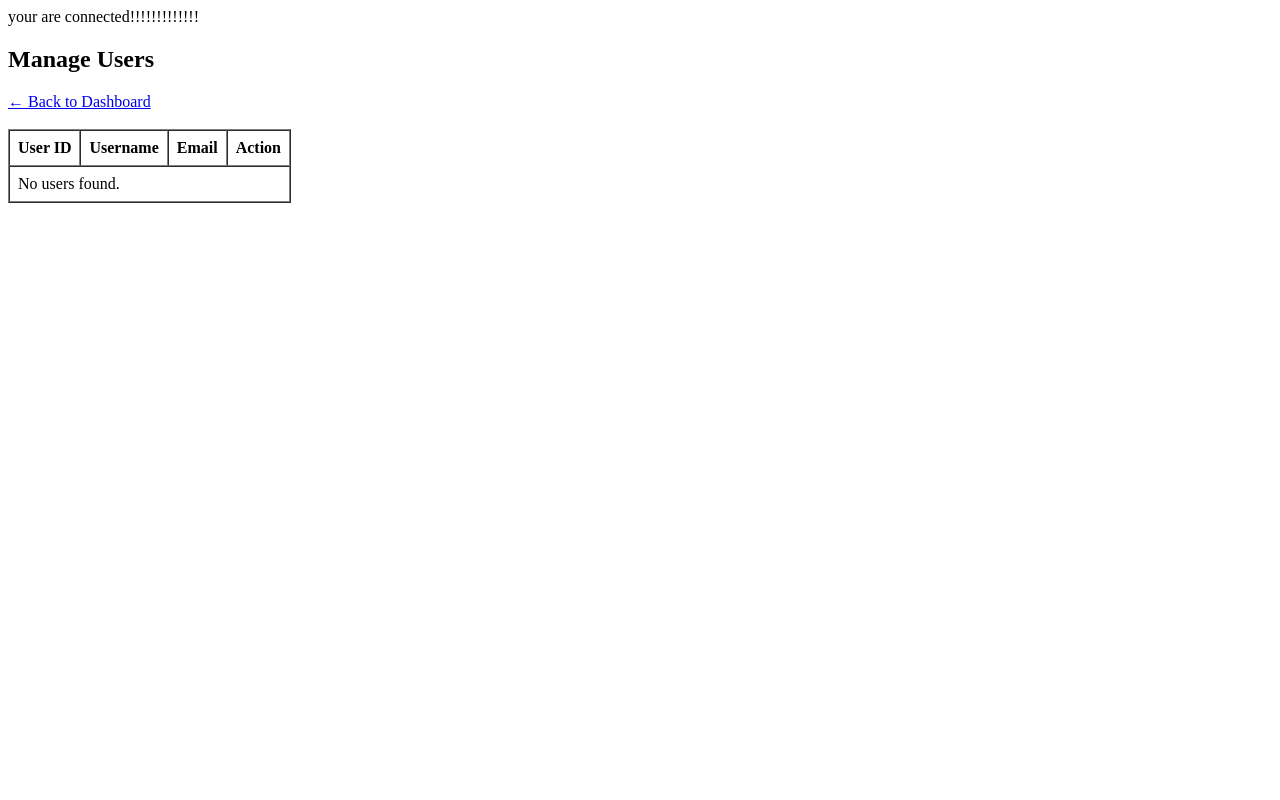
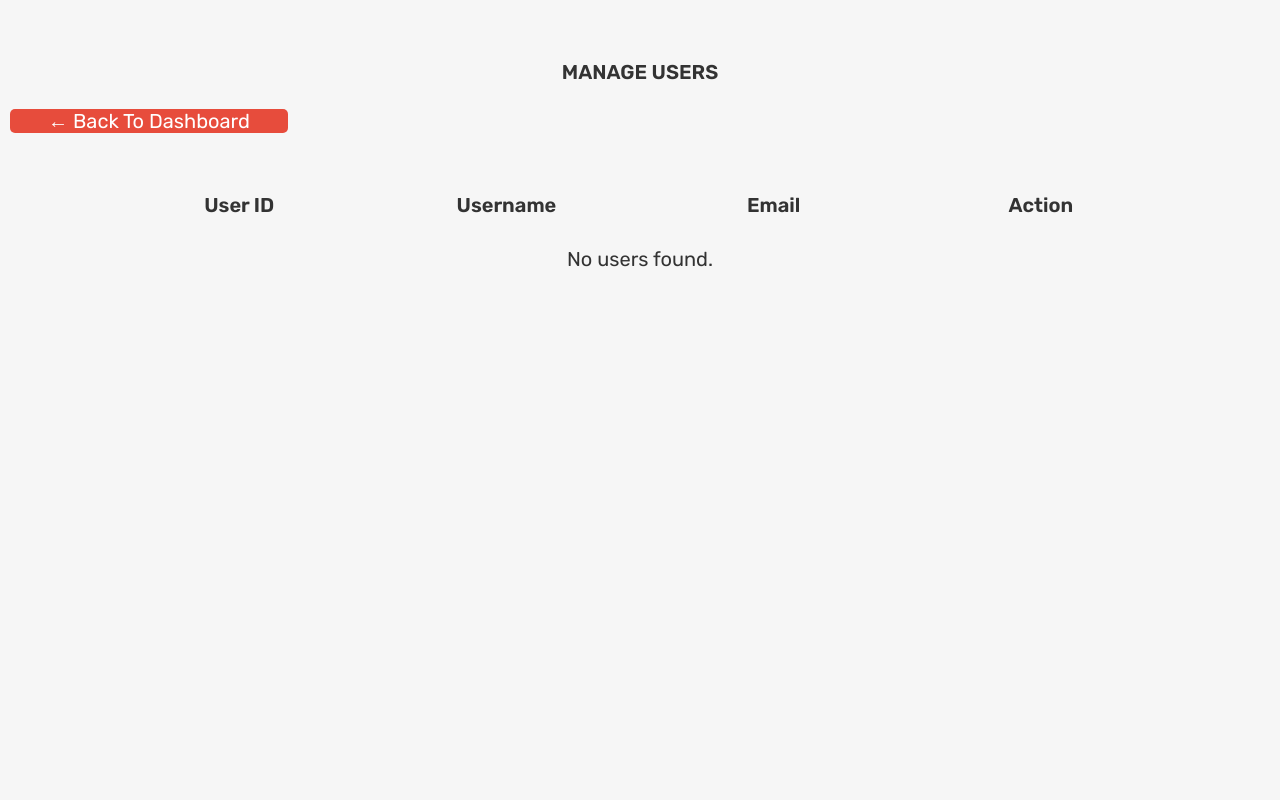
Before and after one commit to Sparda07/Ticket-Management, a PHP site: page /View/Admin/manage_users.php in a window 1280 px wide. Run offline with PHP 8.4, Linux system fonts and the light colour scheme; the visitor is signed in with stand-in values (Sample User, id 1); data that the repository does not hold is empty.

Commit message:
admin manage user

```diff
--- a/Model/config.php
+++ b/Model/config.php
@@ -15,12 +15,10 @@ catch(mysqli_sql_exception){
     echo"Could not connect";
 }
 
-if($conn){
-    echo"your are connected!!!!!!!!!!!!!";
-
-
+if(!$conn){
+    echo"could not connected";
 }
 
-else{
-    echo"could not connected";
-}
+/*else{
+
+}*/
--- a/View/Admin/admin_dashboard.php
+++ b/View/Admin/admin_dashboard.php
@@ -24,7 +24,7 @@ include("../../Model/queries.php");
     ?>
 
     <section class = "summary-card">
-        <h3 class = "summary-header">Event Ticket Summary</h3>
+        <h3 class = "admin-header">Event Ticket Summary</h3>
         <table class = "summary-list">
             <tr>
                 <th>Total Users</th>
--- a/View/Admin/manage_users.php
+++ b/View/Admin/manage_users.php
@@ -18,12 +18,17 @@ $result = get_all_users($conn);
 <html>
 <head>
     <title>Manage Users</title>
+    <link rel = "stylesheet" href = "../CSS/style.css">
 </head>
 <body>
-    <h2>Manage Users</h2>
-    <a href="admin_dashboard.php">← Back to Dashboard</a>
-    <br><br>
+    <section class = "rolling-section">
+        <header class = "header">
+            <h3 class = "admin-header">Manage Users</h2>
+        </header>
+        <div class = "back-div"><a href="admin_dashboard.php" class = "delete-btn back">← Back to Dashboard</a> </div>
+    </section>
 
+    <div class = "header header-table">
         <table border="1" cellpadding="8" cellspacing="0">
             <tr>
                 <th>User ID</th>
@@ -40,7 +45,7 @@ $result = get_all_users($conn);
                         <td><?php echo htmlspecialchars($row["email"]); ?></td>
                         <td>
                             <a href="?delete_id=<?php echo $row['user_id']; ?>"
-                           onclick="return confirm('Are you sure you want to delete this user?');">
+                            onclick="return confirm('Are you sure you want to delete this user?');" class = "delete-btn">
                             Delete
                             </a>
                         </td>
@@ -50,6 +55,7 @@ $result = get_all_users($conn);
                 <tr><td colspan="4">No users found.</td></tr>
             <?php endif; ?>
         </table>
+    </div>
 
 </body>
 </html>
--- a/View/CSS/style.css
+++ b/View/CSS/style.css
@@ -27,13 +27,26 @@ h3{
    font-size: 2.5rem;
 }
 
-.home-bg .home .content h3 ,.header, .summary-header{
+.home-bg .home .content h3 ,.header, .admin-header{
    font-size: 3rem;
    text-transform: uppercase;
    margin-top: 1.5rem;
    color:var(--black);
 }
-.summary-header{
+
+.header.header-table{
+   text-transform: none;
+}
+
+.rolling-section{
+   position: sticky;
+   top:0;
+   background: var(--light-bg);
+   padding-left: 0;
+   padding-right: 0;
+   max-width: 100%;
+}
+.admin-header{
    font-size: 2rem;
    margin: 1.5rem;
 }
@@ -56,14 +69,21 @@ h3{
 }
 
 
-.home-bg .home .content a,.summary-card .delete-btn, .logout .delete-btn {
+.home-bg .home .content a,
+.summary-card .delete-btn ,.delete-btn{
    display: inline-block;
    width: auto;
 }
 
-.logout{
-   left:0px;
+.back{
+   padding: 0 3ch 0 3ch;
+
 }
+
+.back-div{
+   padding-left: 1rem;
+}
+
 
 .home-category .box-container{
    display: grid;
```
Lines whose indentation alone changed are shown as unchanged.
